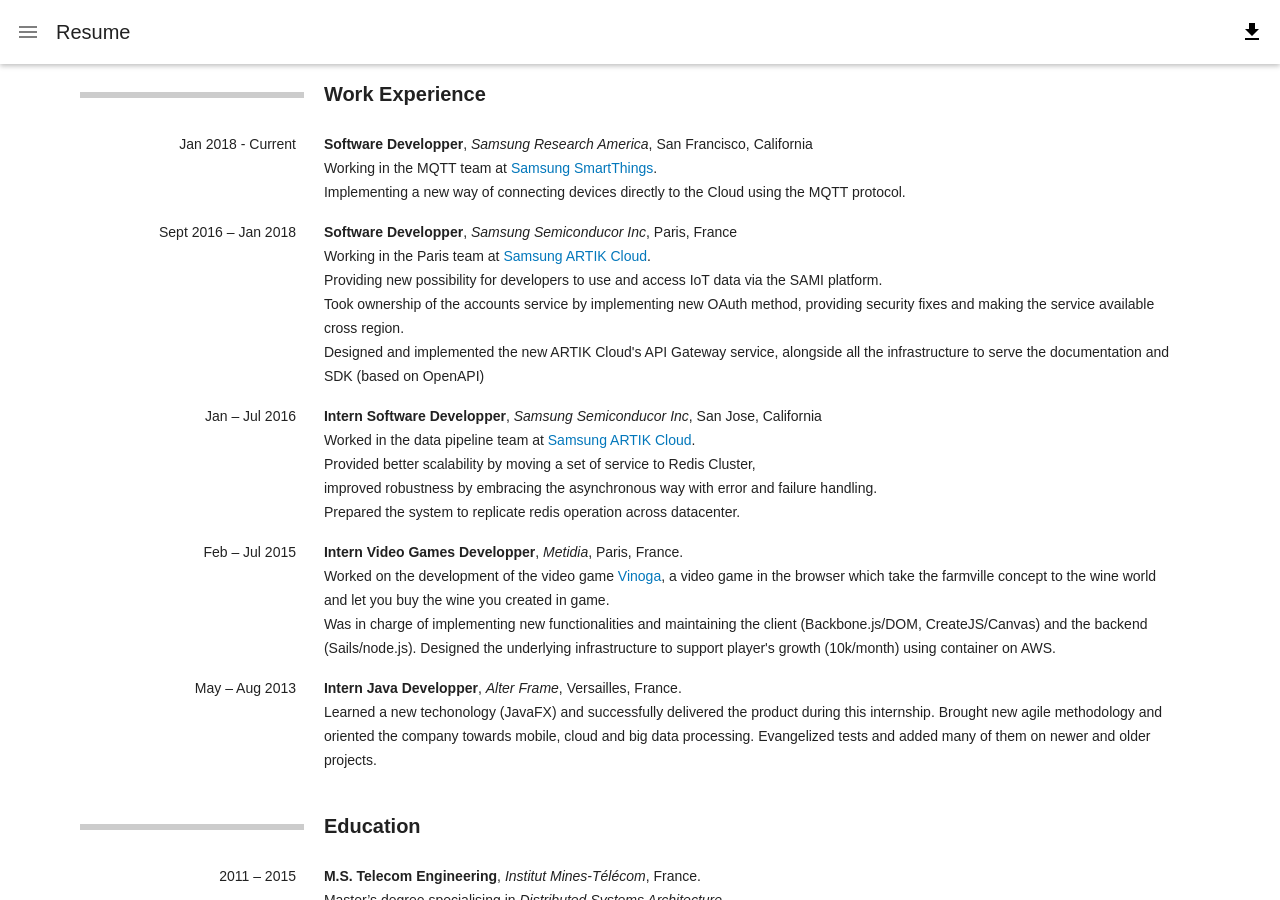
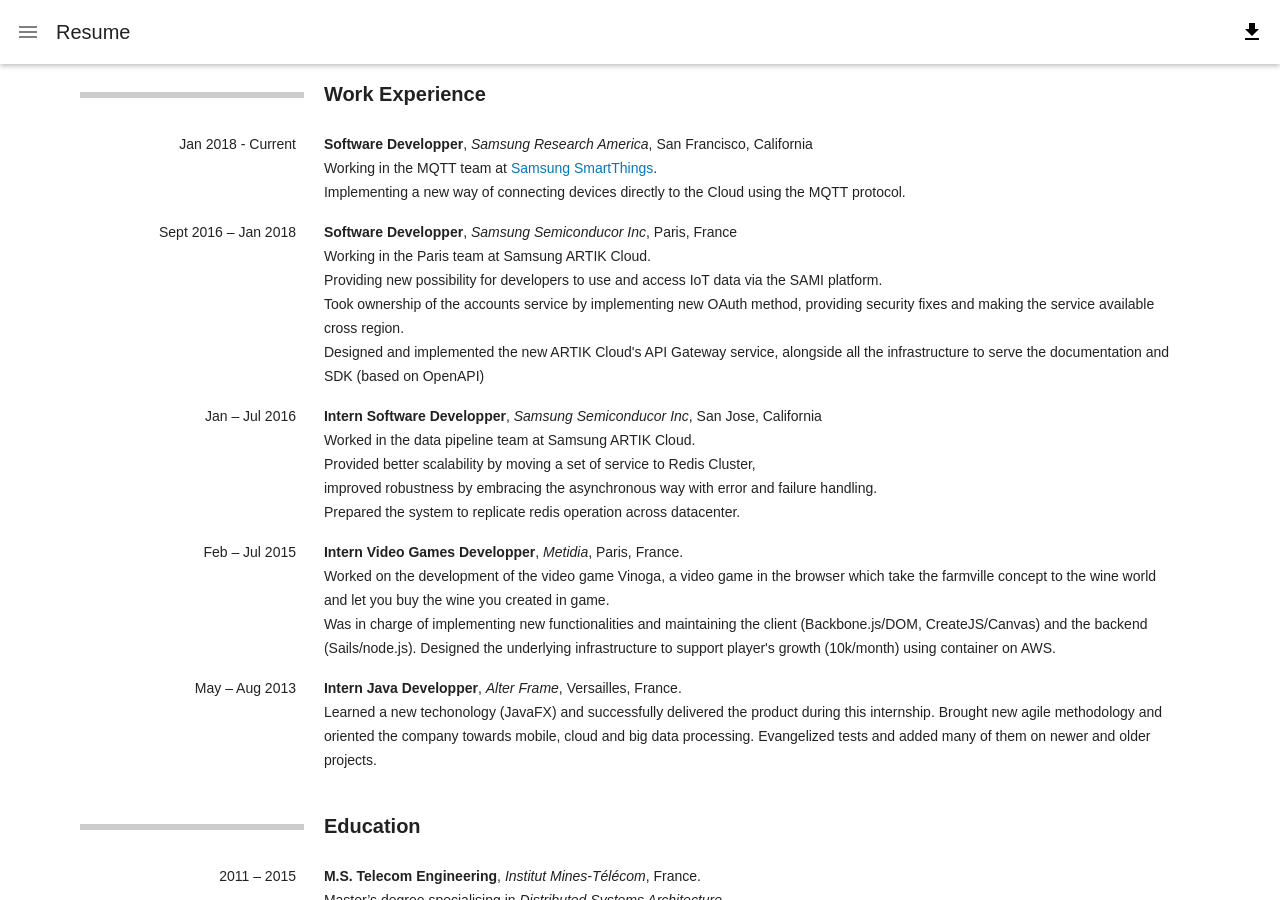
Before and after one commit to fmonniot/fmonniot.github.com, a Jekyll site: the page built from resume.html, in a window 1280 px wide and 900 px high. Built offline with Jekyll 4.4.1, drawn with Linux system fonts in a browser that asks for light colours; some web fonts are replaced; some of the changed lines change nothing that is shown.

Commit message:
Remove dead links

```diff
--- a/resume.html
+++ b/resume.html
@@ -33,7 +33,7 @@
         <p class="span2">Sept 2016 – Jan 2018</p>
         <p class="span10">
             <strong>Software Developper</strong>, <em>Samsung Semiconducor Inc</em>, Paris, France<br/>
-            Working in the Paris team at <a href="https://artik.cloud">Samsung ARTIK Cloud</a>.<br/>
+            Working in the Paris team at Samsung ARTIK Cloud.<br/>
             Providing new possibility for developers to use and access IoT data via the SAMI platform.<br/>
             Took ownership of the accounts service by implementing new OAuth method,
             providing security fixes and making the service available cross region.<br/>
@@ -45,7 +45,7 @@
         <p class="span2">Jan – Jul 2016</p>
         <p class="span10">
             <strong>Intern Software Developper</strong>, <em>Samsung Semiconducor Inc</em>, San Jose, California<br>
-            Worked in the data pipeline team at <a href="https://artik.cloud">Samsung ARTIK Cloud</a>.<br/>
+            Worked in the data pipeline team at Samsung ARTIK Cloud.<br/>
             Provided better scalability by moving a set of service to Redis Cluster,<br/> improved robustness by
             embracing the asynchronous way with error and failure handling.<br/>
             Prepared the system to replicate redis operation across datacenter.
@@ -55,7 +55,7 @@
         <p class="span2">Feb – Jul 2015</p>
         <p class="span10">
             <strong>Intern Video Games Developper</strong>, <em>Metidia</em>, Paris, France.<br>
-            Worked on the development of the video game <a href="http://metidia.com/vinoga/">Vinoga</a>, a video game
+            Worked on the development of the video game Vinoga, a video game
             in the browser which take the farmville concept to the wine world and let you buy the wine you created in game.<br/>
             Was in charge of implementing new functionalities and maintaining the client (Backbone.js/DOM, CreateJS/Canvas) and the backend (Sails/node.js).
             Designed the underlying infrastructure to support player's growth (10k/month) using container on AWS.
```
